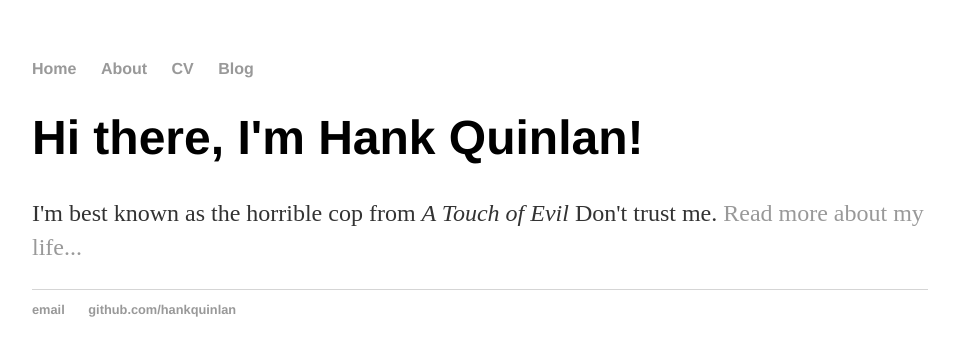
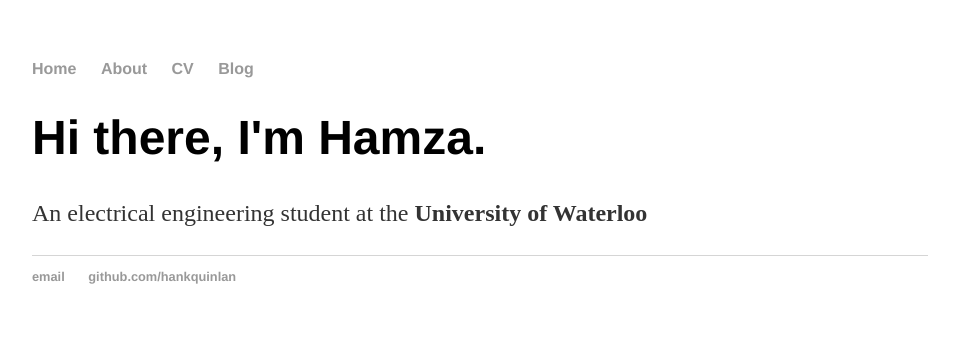
Before and after one commit to baighamza/HBaig30.github.io, a Jekyll site: the page built from index.html, in a window 1280 px wide. Shown: the top 356 px of the page, without its empty margins (160-1119 px from the left). Built offline with Jekyll 4.4.1, drawn with Linux system fonts in a browser that asks for light colours.

Commit message:
Update index.html

```diff
--- a/index.html
+++ b/index.html
@@ -4,6 +4,6 @@ title: Hamza Baig
 theme: jekyll-theme-cayman
 ---
 <div class="blurb">
-	<h1>Hi there, I'm Hank Quinlan!</h1>
-	<p>I'm best known as the horrible cop from <em>A Touch of Evil</em> Don't trust me. <a href="/about">Read more about my life...</a></p>
+	<h1>Hi there, I'm Hamza.</h1>
+	<p>An electrical engineering student at the <b>University of Waterloo</b></p>
 </div><!-- /.blurb -->
```
